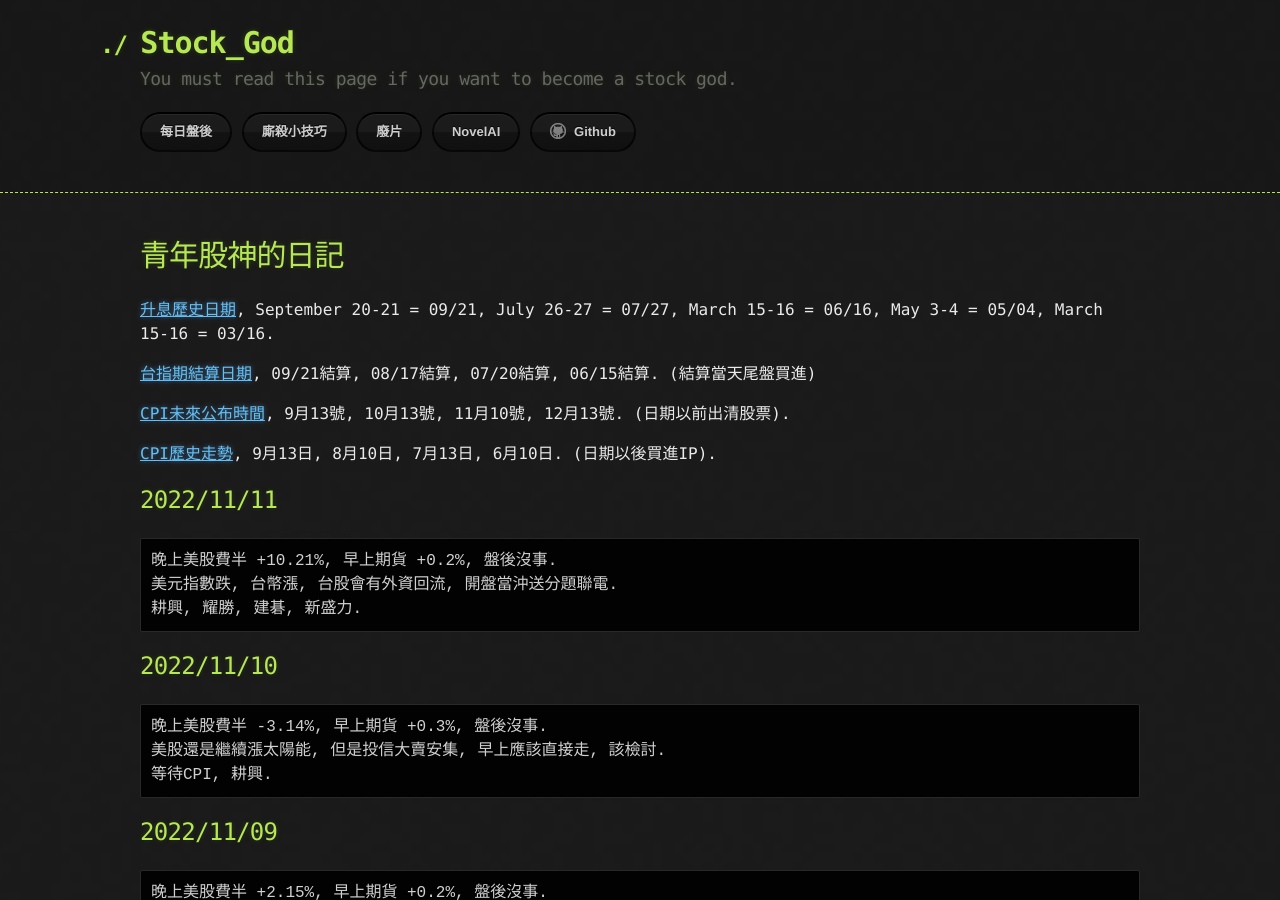
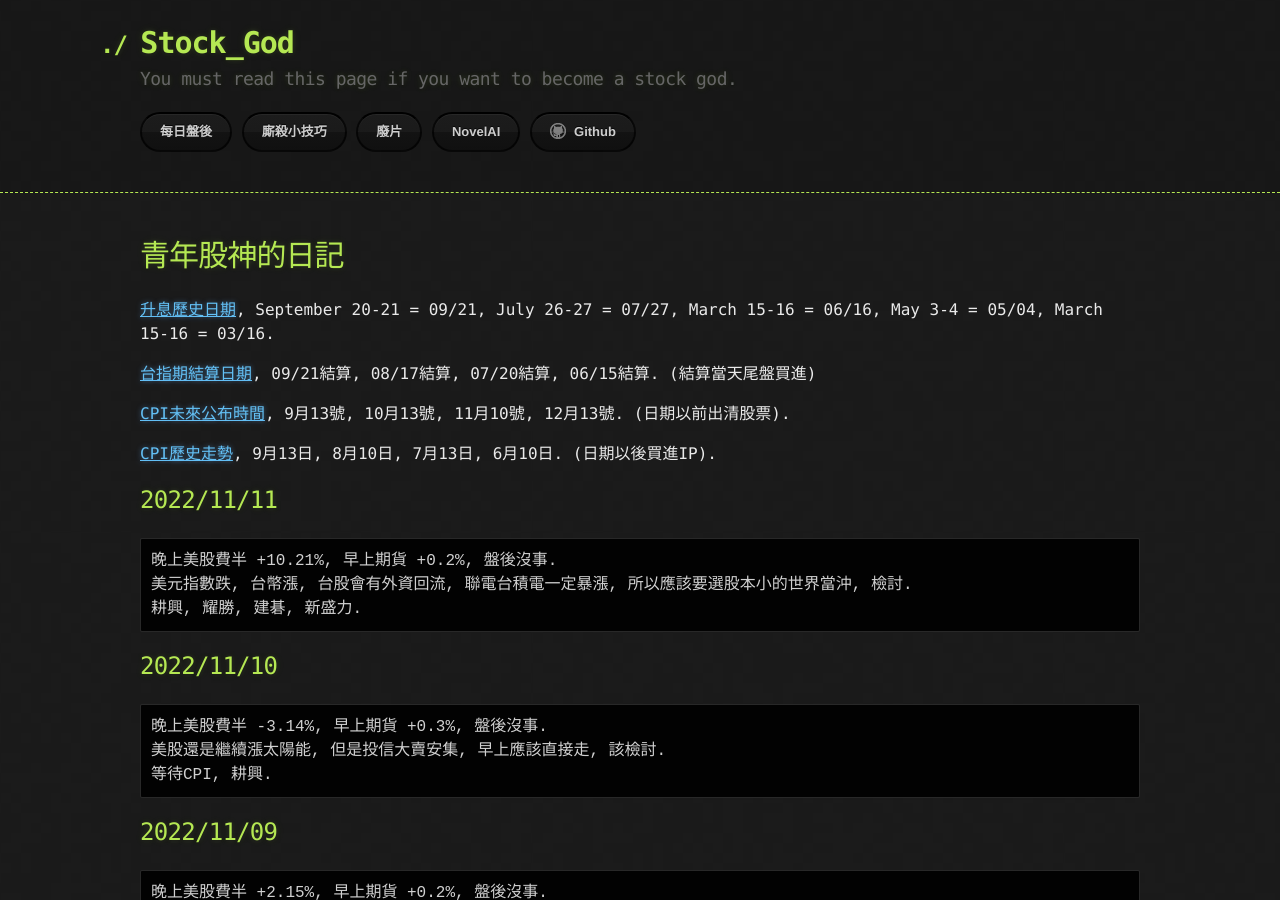
Before and after one commit to lepg5487/Stock_God, a Jekyll site: the page built from index.md, in a window 1280 px wide and 900 px high. Built offline with Jekyll 4.4.1, drawn with Linux system fonts in a browser that asks for light colours; our own code applies the rules of GitHub Pages for plain Markdown files.

Commit message:
Update index.md

````diff
--- a/index.md
+++ b/index.md
@@ -16,7 +16,7 @@ layout: testlayouts
 ## 2022/11/11
 ```
 晚上美股費半 +10.21%, 早上期貨 +0.2%, 盤後沒事.
-美元指數跌, 台幣漲, 台股會有外資回流, 開盤當沖送分題聯電.
+美元指數跌, 台幣漲, 台股會有外資回流, 聯電台積電一定暴漲, 所以應該要選股本小的世界當沖, 檢討.
 耕興, 耀勝, 建碁, 新盛力.
 ```
 
````
